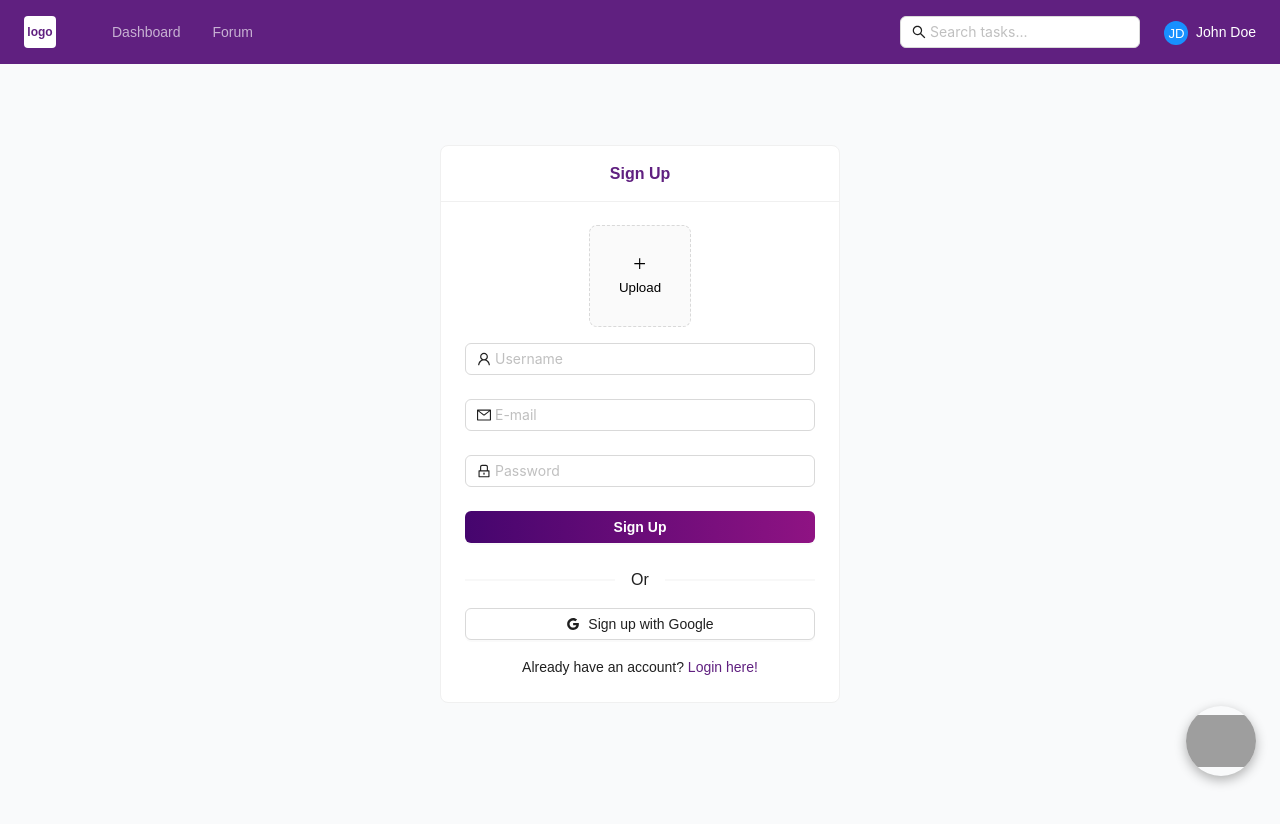
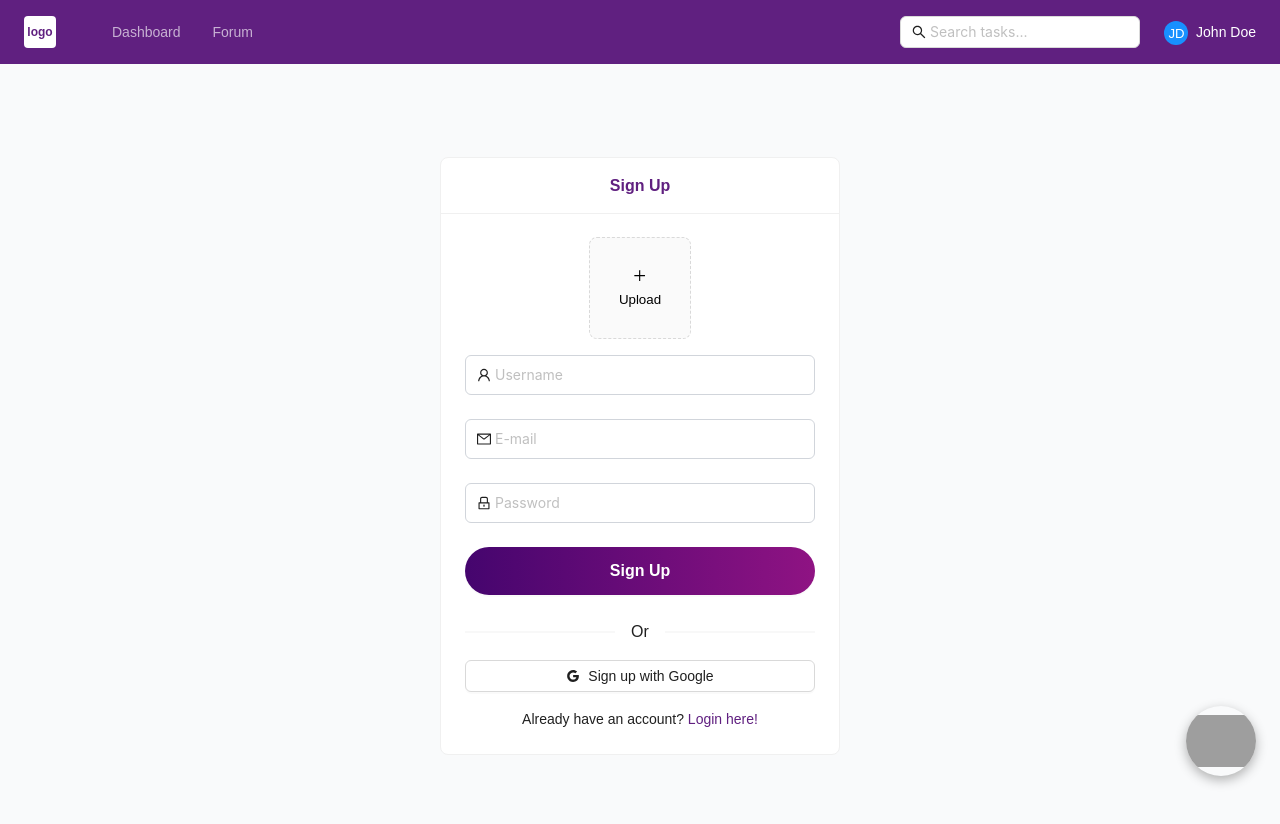
Before and after one commit to calistasalscpw/mindverse-frontend, a React (Vite) app: page /auth/signup in a window 1280 px wide. Shown: the top 824 px of the page. Before the commit the page ends 800 px from the top, so only its background shows below. Built offline with nearby package versions, Linux system fonts and the light colour scheme; grey boxes are pictures that could not be loaded.

Commit message:
feat: sync to backend

```diff
--- a/src/pages/Signup.jsx
+++ b/src/pages/Signup.jsx
@@ -3,7 +3,7 @@ import {LockOutlined, UserOutlined, MailOutlined, GoogleOutlined, LoadingOutline
 import { Button, Form, Divider, Input, Card, message, Upload, Flex } from "antd";
 import API from "../api";
 import { useNavigate } from "react-router-dom";
-import { inline } from './../../node_modules/@rc-component/portal/es/mock';
+// import { inline } from './../../node_modules/@rc-component/portal/es/mock';
 
 const Signup = () => {
     const navigate = useNavigate();
@@ -47,17 +47,21 @@ const Signup = () => {
 
     const onFinish = async (values) => {
         const formData = new FormData();
-        formData.append("username", values.username);
-        formData.append("email", values.email);
-        formData.append("password", values.password);
+        // formData.append("username", values.username);
+        // formData.append("email", values.email);
+        // formData.append("password", values.password);
+
+        const userData = {
+            username: values.username,
+            email: values.email,
+            password: values.password
+        }
+
         if (file) formData.append("profileImageUrl", file);
 
         try{
-            const res = await API.post('/auth/signup', {
-                method: 'POST',
-                body: formData,
-            });
-            if (!res.ok) throw new Error("Signup failed");
+            const res = await API.post('/auth/signup', userData);
+            // if (!res.ok) throw new Error("Signup failed");
             message.success("Signup successful!");
             navigate('/auth/login');
         } catch (error){
@@ -70,7 +74,7 @@ const Signup = () => {
     }
 
     return(
-        <div style={{display: 'flex', justifyContent: 'center', alignItems: 'center', minHeight: '90vh'}}>
+        <div style={{display: 'flex', justifyContent: 'center', alignItems: 'center', minHeight: '90vh', margin: '2rem 1rem 2rem 1rem'}}>
             <Card title="Sign Up" style={{ width: 400 }} headStyle={{ textAlign: 'center', color: '#602080' }}>
                 <Form name="signup" onFinish={onFinish} autoComplete="off" >
                     <Flex gap="middle" wrap justify="center" style={{ marginBottom: '1rem'}}>
@@ -85,16 +89,55 @@ const Signup = () => {
                     </Flex>
 
                     <Form.Item name="username" rules={[{required: true, message: "Please input your username!"}]}>
-                        <Input prefix={<UserOutlined/>} placeholder="Username"/>
+                        <Input
+                            prefix={<UserOutlined/>}
+                            placeholder="Username"
+                            style={{
+                                borderRadius: '6px',
+                                height: '40px',
+                                borderColor: '#d1d5db',
+                                fontSize: '14px',
+                            }}
+                        />
                     </Form.Item>
                     <Form.Item name="email" rules={[{required: true, type: 'email', message: "Please input a valid E-mail!"}]}>
-                        <Input prefix={<MailOutlined/>} placeholder="E-mail"/>
+                        <Input
+                            prefix={<MailOutlined/>}
+                            placeholder="E-mail"
+                            style={{
+                                borderRadius: '6px',
+                                height: '40px',
+                                borderColor: '#d1d5db',
+                                fontSize: '14px',
+                            }}
+                        />
                     </Form.Item>
                     <Form.Item name="password" rules={[{ required: true, message: "Please input your Password!" }]}>
-                        <Input prefix={<LockOutlined />} type="password" placeholder="Password" />
+                        <Input
+                            prefix={<LockOutlined />}
+                            type="password"
+                            placeholder="Password"
+                            style={{
+                                borderRadius: '6px',
+                                height: '40px',
+                                borderColor: '#d1d5db',
+                                fontSize: '14px',
+                            }}
+                        />
                     </Form.Item>
                     <Form.Item>
-                        <Button block htmlType="submit" style={{background: 'linear-gradient(to right, #45056E, #8F1383)', border: 'none', color: 'white', fontWeight: 'bold'}}>Sign Up</Button>
+                        <Button
+                            block
+                            htmlType="submit"
+                            style={{
+                                background: 'linear-gradient(to right, #45056E, #8F1383)',
+                                border: 'none',
+                                color: 'white',
+                                borderRadius: '25px',
+                                height: '48px',
+                                fontSize: '16px',
+                                fontWeight: '600',
+                            }}>Sign Up</Button>
                     </Form.Item>
                 </Form>
                 <Divider>Or</Divider>
```
